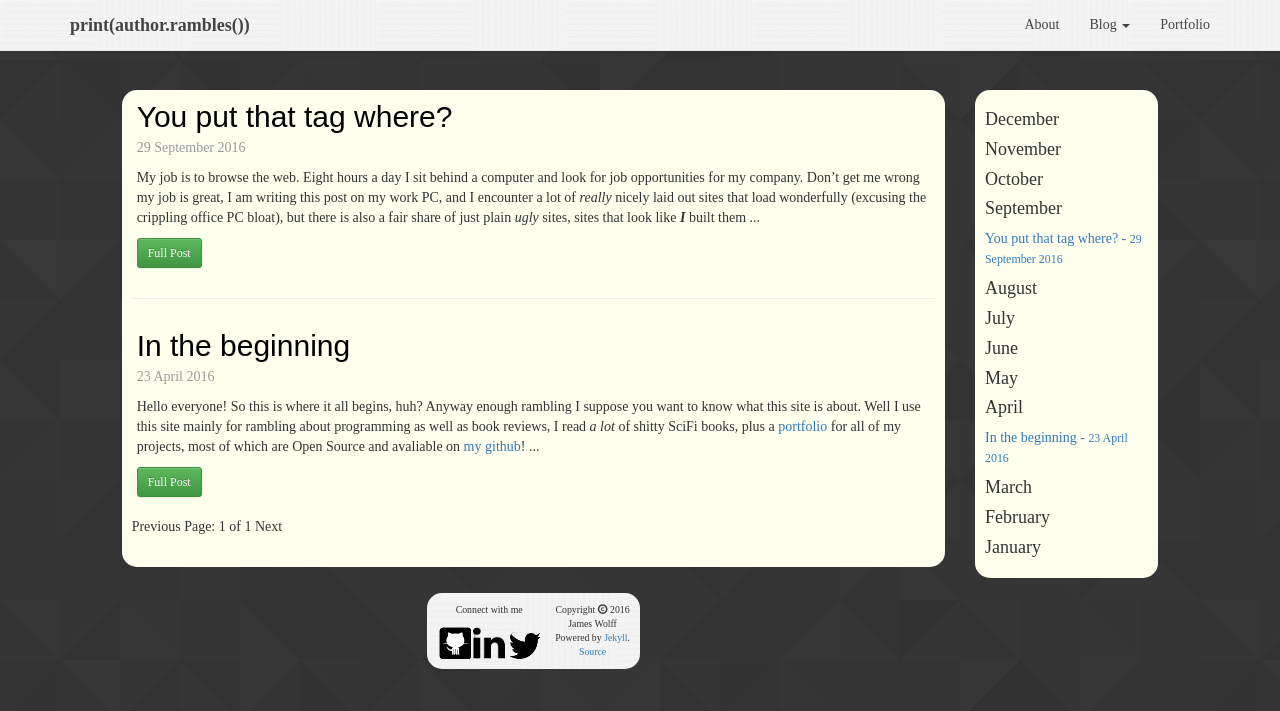
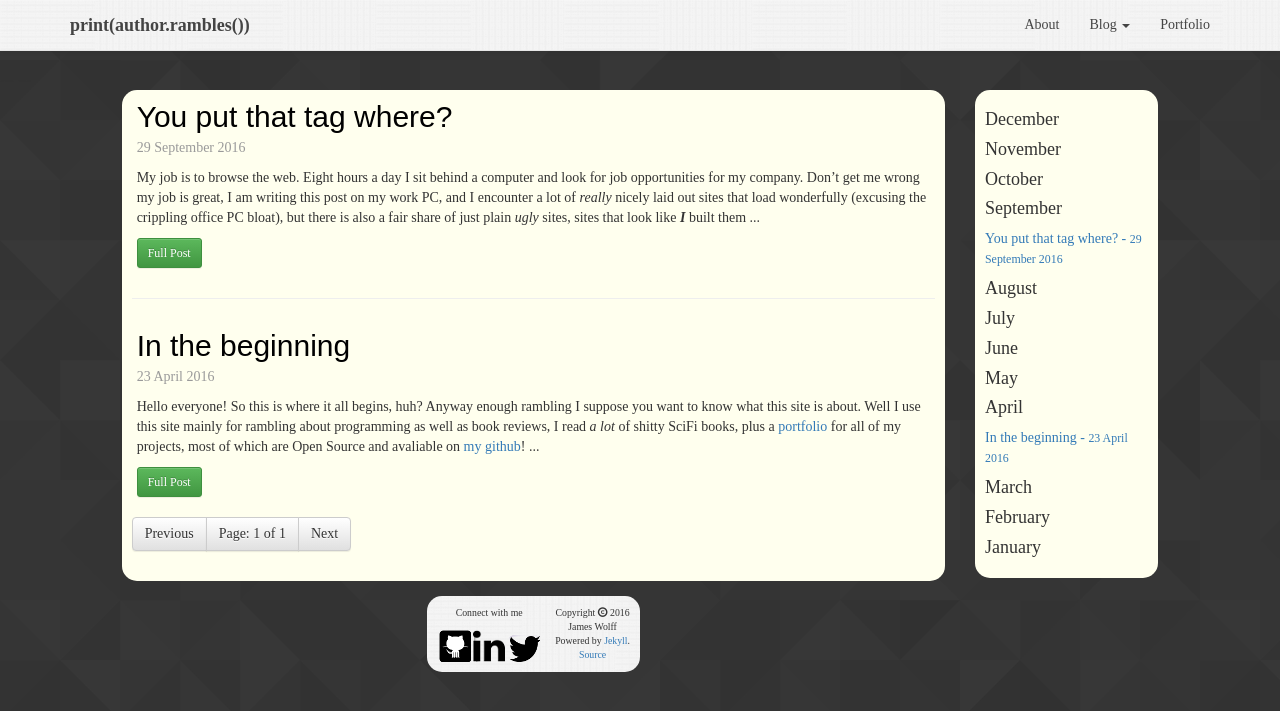
Before and after one commit to jwolff52/wolffblog, a Jekyll site: the page built from index.html, in a window 1280 px wide. Shown: the top 711 px of the page. Built offline with Jekyll 4.4.1, drawn with Linux system fonts in a browser that asks for light colours; some web fonts are replaced; the list of posts is cut into pages by our own code.

Commit message:
Update index.html

```diff
--- a/index.html
+++ b/index.html
@@ -18,19 +18,19 @@
 	{% endfor %}
 
 	<!-- Pagination links -->
-	<div class="pagination">
+	<div class="pagination btn-group">
 		{% if paginator.previous_page %}
-			<a href="{{ paginator.previous_page_path }}" class="previous">Previous</a>
+			<a href="{{ paginator.previous_page_path }}" class="previous btn btn-default">Previous</a>
 		{% else %}
-			<span class="previous">Previous</span>
+			<span class="previous btn btn-default">Previous</span>
 		{% endif %}
 
-		<span class="page_number ">Page: {{ paginator.page }} of {{ paginator.total_pages }}</span>
+		<span class="page_number btn btn-default">Page: {{ paginator.page }} of {{ paginator.total_pages }}</span>
 
 		{% if paginator.next_page %}
-			<a href="{{ paginator.next_page_path }}" class="next">Next</a>
+			<a href="{{ paginator.next_page_path }}" class="next btn btn-default">Next</a>
 		{% else %}
-			<span class="next ">Next</span>
+			<span class="next btn btn-default">Next</span>
 		{% endif %}
 	</div>
 </div>
```
